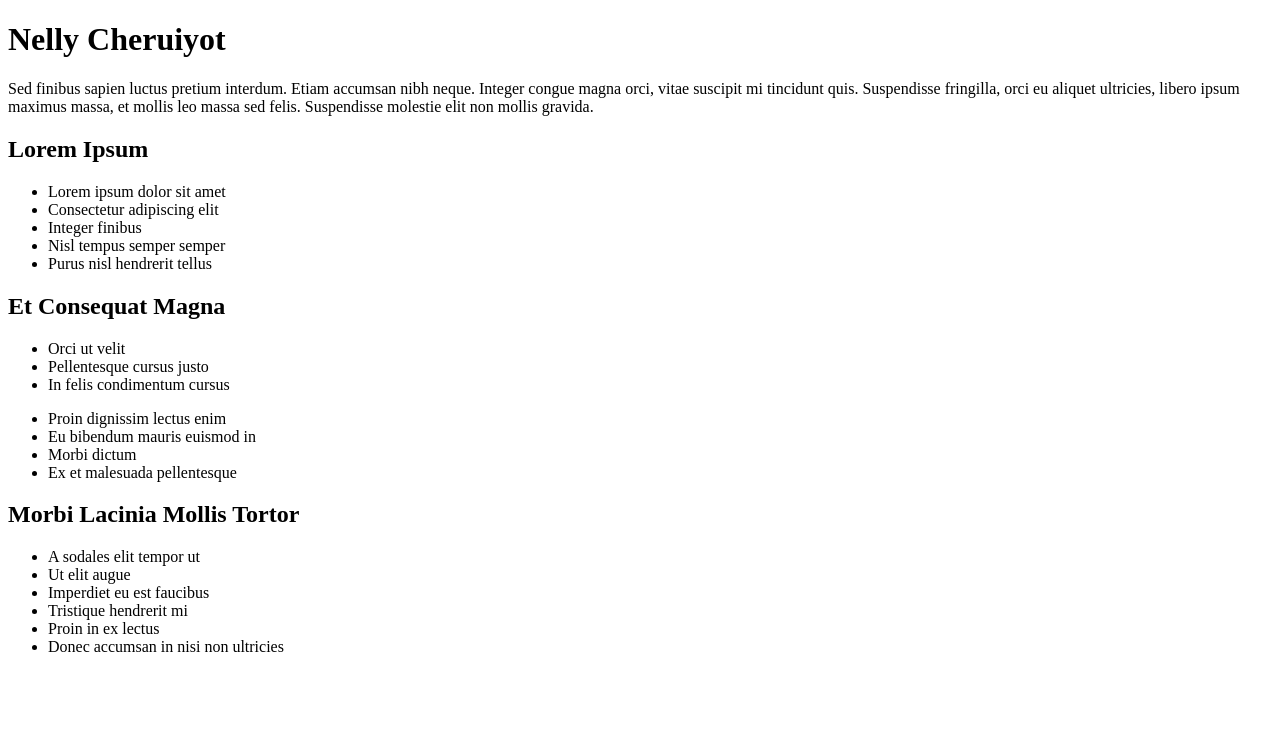
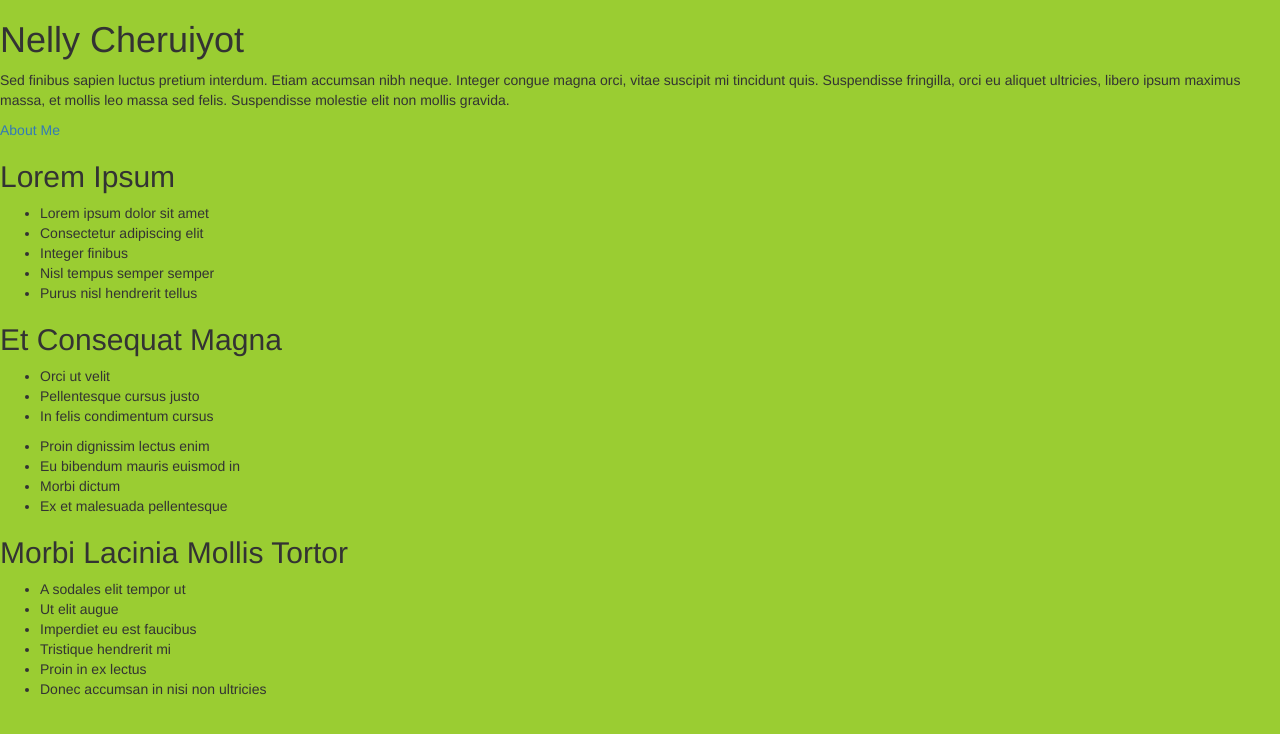
Before and after one commit to nellycheruiyot/nellycheruiyot.github.io, a plain HTML site: page index.html in a window 1280 px wide. Drawn offline with Linux system fonts and the light colour scheme; files that its build step writes are made by us from their sources.

Commit message:
Add link to css bootstrap and stylesheet

```diff
--- a/index.html
+++ b/index.html
@@ -1,12 +1,14 @@
 <!DOCTYPE html>
 <html>
   <head>
-    <meta charset="utf-8">
     <title>Portfolio Landing Page</title>
+    <link href="css/bootstrap.min.css" rel="stylesheet" type="text/css">
+    <link href="styles.css" rel="stylesheet" type="text/css" media="all">
   </head>
   <body>
     <h1>Nelly Cheruiyot</h1>
     <p>Sed finibus sapien luctus pretium interdum. Etiam accumsan nibh neque. Integer congue magna orci, vitae suscipit mi tincidunt quis. Suspendisse fringilla, orci eu aliquet ultricies, libero ipsum maximus massa, et mollis leo massa sed felis. Suspendisse molestie elit non mollis gravida.</p>
+    <a href="about.html">About Me</a>
     <h2>Lorem Ipsum</h2>
     <ul>
       <li>Lorem ipsum dolor sit amet</li>
```
